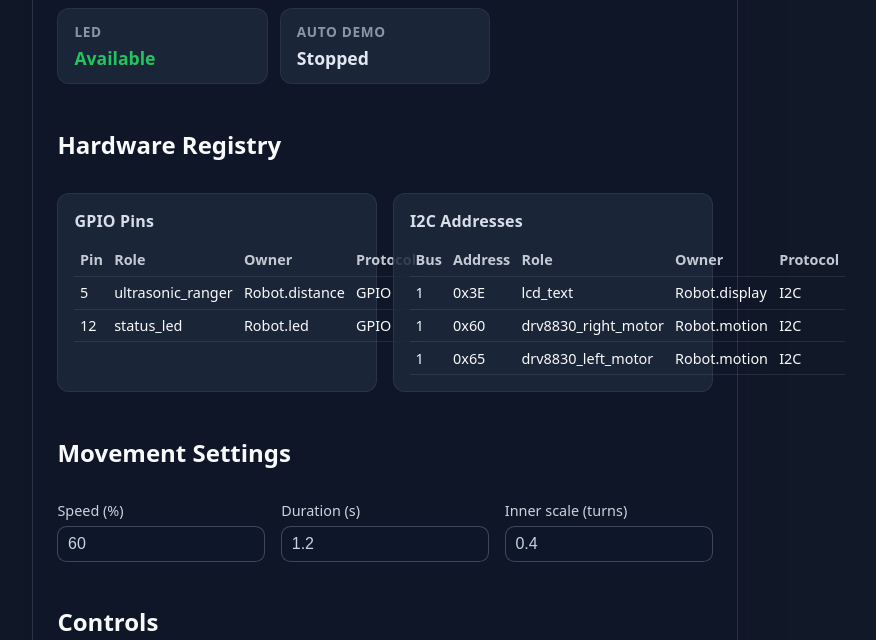
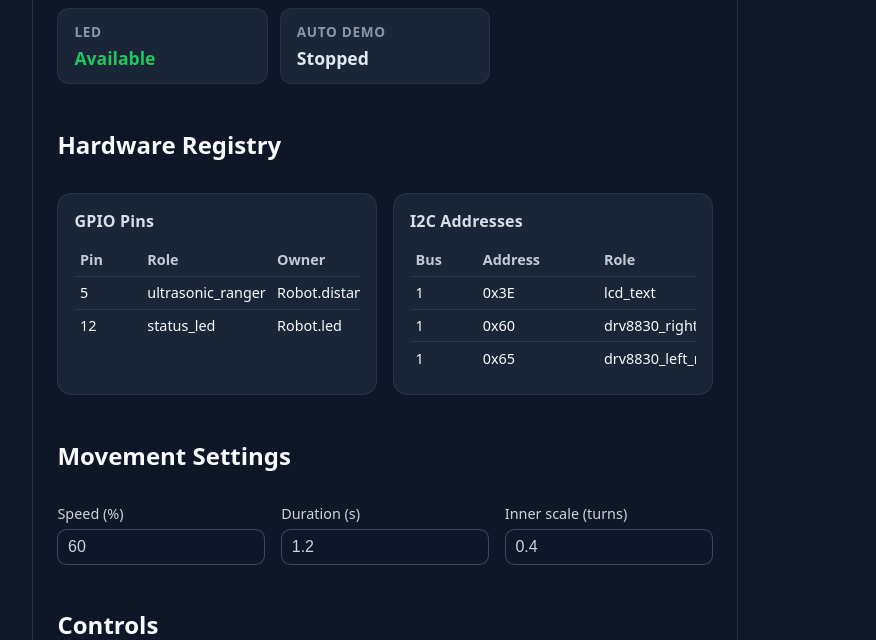
Before and after one commit to MERL-Rose-Hulman/LilyBot-Raspberry-Pi, a Flask app: template code/Python/templates/index.html in a window 1280 px wide. Shown: the part 303-943 px from the top of the page, without its empty margins (255-1131 px from the left). Run offline with Flask 3, Linux system fonts and the light colour scheme; the template is opened without the code that fills it, so the values that code supplies are empty.

Commit message:
add hardware manger layer web interface updates

```diff
--- a/code/Python/templates/index.html
+++ b/code/Python/templates/index.html
@@ -142,23 +142,28 @@
       }
       .hardware-grid {
         display: grid;
-        grid-template-columns: repeat(auto-fit, minmax(240px, 1fr));
+        grid-template-columns: repeat(auto-fit, minmax(260px, 1fr));
         gap: 1rem;
       }
       .hardware-card {
         background: rgba(30, 41, 59, 0.85);
         border: 1px solid rgba(148, 163, 184, 0.12);
-        border-radius: 0.75rem;
+        border-radius: 0.9rem;
         padding: 1rem;
         display: flex;
         flex-direction: column;
         gap: 0.75rem;
+        min-width: 0;
       }
       .hardware-card h3 {
         margin: 0;
         font-size: 1rem;
         letter-spacing: 0.01em;
         color: rgba(226, 232, 240, 0.95);
+        overflow: hidden;
+      }
+      .hardware-table tbody tr:last-child td {
+        border-bottom: none;
       }
       .hardware-table table {
         width: 100%;
@@ -170,6 +175,21 @@
         text-align: left;
         padding: 0.4rem 0.35rem;
         border-bottom: 1px solid rgba(148, 163, 184, 0.15);
+        white-space: nowrap;
+        overflow: hidden;
+        text-overflow: ellipsis;
+      }
+      .hardware-table th:first-child,
+      .hardware-table td:first-child {
+        min-width: 56px;
+      }
+      .hardware-table th:nth-child(2),
+      .hardware-table td:nth-child(2) {
+        min-width: 110px;
+      }
+      .hardware-table th:last-child,
+      .hardware-table td:last-child {
+        text-align: right;
       }
       .hardware-table th {
         font-weight: 600;
@@ -179,6 +199,10 @@
         margin: 0;
         font-size: 0.9rem;
         color: rgba(148, 163, 184, 0.7);
+      }
+      .hardware-scroll {
+        overflow-x: auto;
+        padding-bottom: 0.25rem;
       }
     </style>
   </head>
@@ -207,11 +231,15 @@
         <div class="hardware-grid">
           <div class="hardware-card">
             <h3>GPIO Pins</h3>
-            <div id="hardware-gpio" class="hardware-table"></div>
+            <div class="hardware-scroll">
+              <div id="hardware-gpio" class="hardware-table"></div>
+            </div>
           </div>
           <div class="hardware-card">
             <h3>I2C Addresses</h3>
-            <div id="hardware-i2c" class="hardware-table"></div>
+            <div class="hardware-scroll">
+              <div id="hardware-i2c" class="hardware-table"></div>
+            </div>
           </div>
         </div>
       </section>
```
